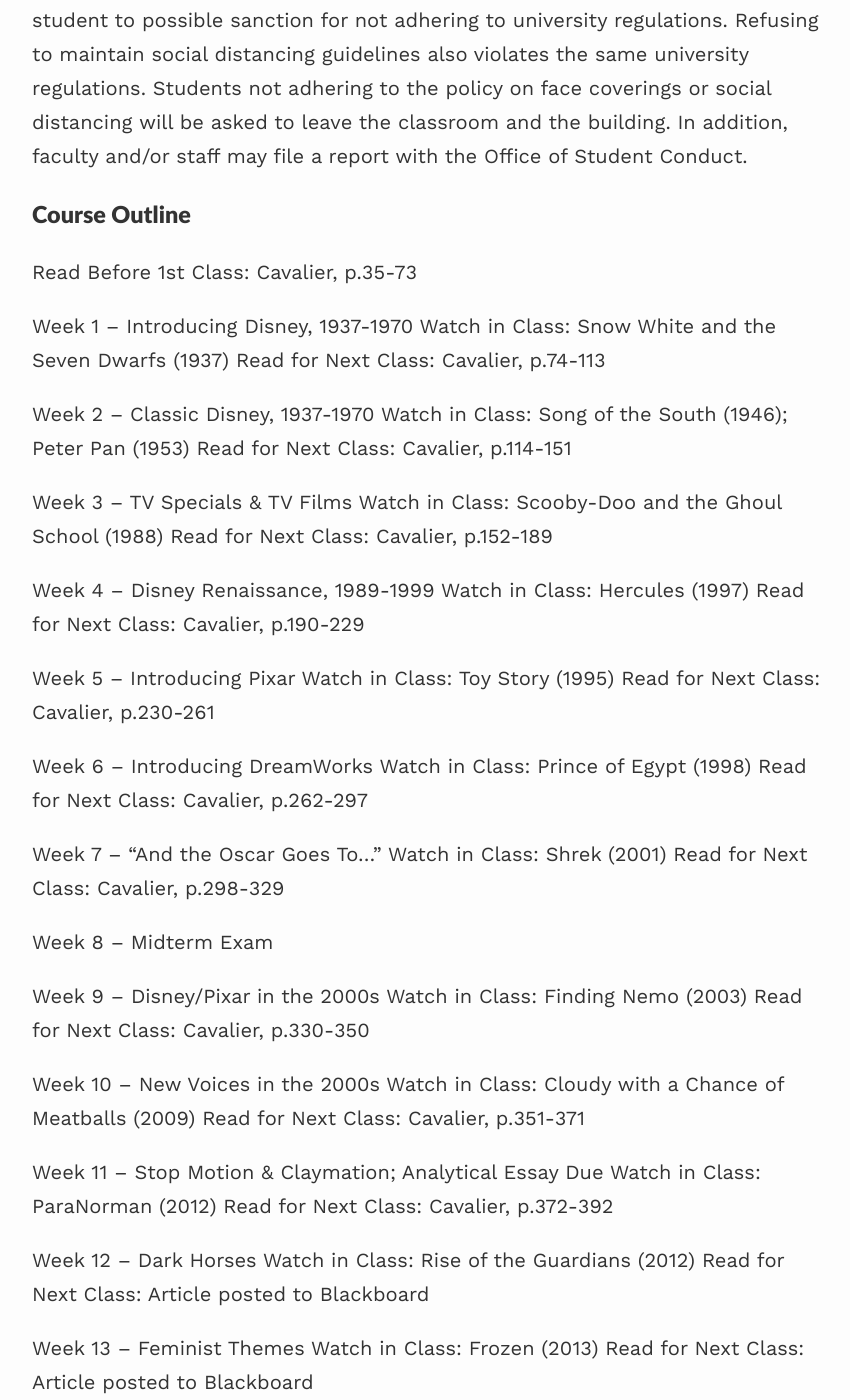
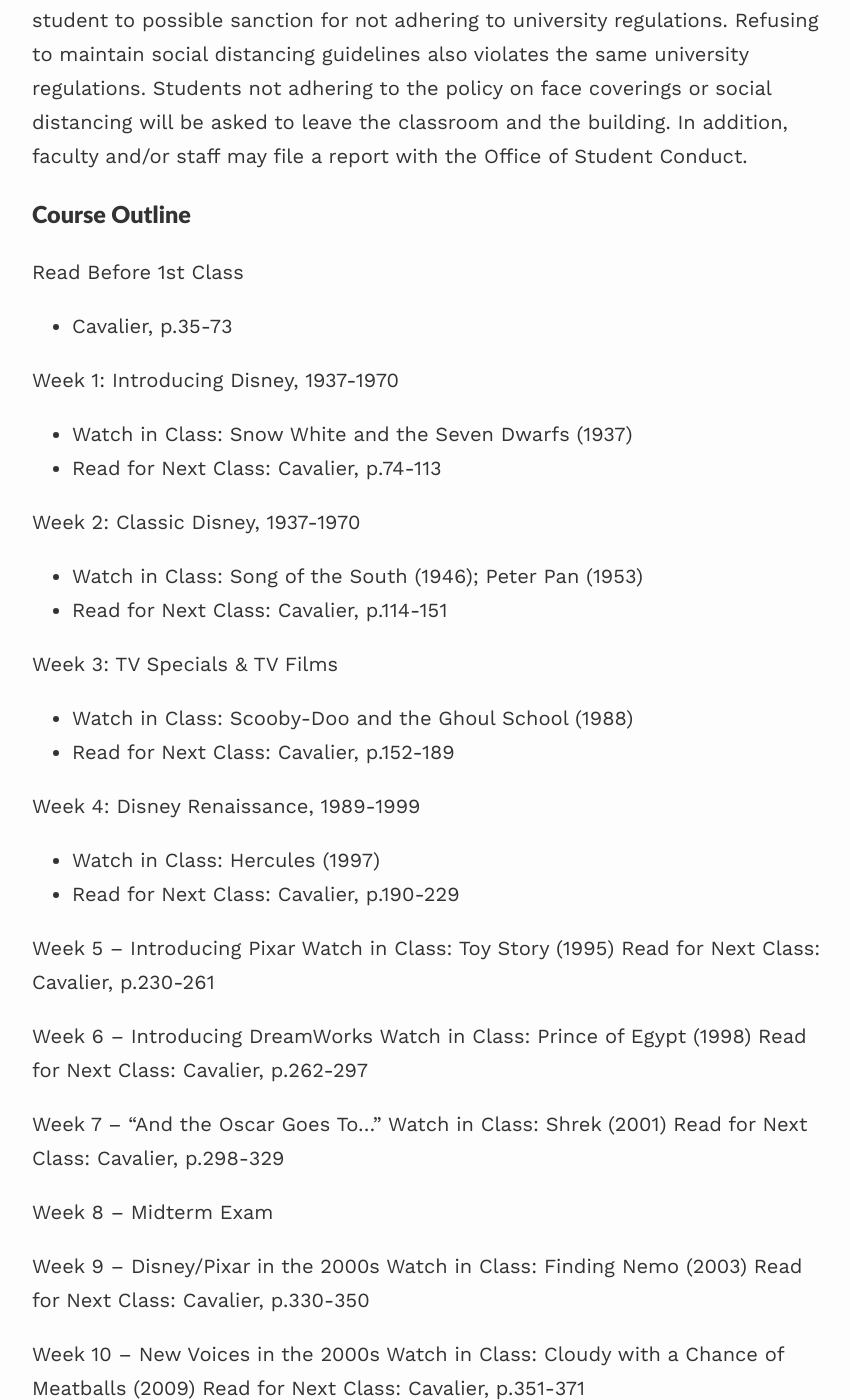
Before and after one commit to kmloesel/about, a Jekyll site: the page built from _projects/project2.md, in a window 1280 px wide and 1400 px high, scrolled down 4459 px. Shown: the whole window, without its empty margins (208-1058 px from the left). Built offline with Jekyll 4.4.1, drawn with Linux system fonts in a browser that asks for light colours; nearby versions of some CDN libraries.

Commit message:
syllabus

```diff
--- a/_projects/project2.md
+++ b/_projects/project2.md
@@ -87,23 +87,24 @@
 
 ### Course Outline ###
 
-Read Before 1st Class: Cavalier, p.35-73
+Read Before 1st Class
+- Cavalier, p.35-73
 
-Week 1 – Introducing Disney, 1937-1970
-Watch in Class: Snow White and the Seven Dwarfs (1937)
-Read for Next Class: Cavalier, p.74-113
+Week 1: Introducing Disney, 1937-1970
+- Watch in Class: Snow White and the Seven Dwarfs (1937)
+- Read for Next Class: Cavalier, p.74-113
 
-Week 2 – Classic Disney, 1937-1970
-Watch in Class: Song of the South (1946); Peter Pan (1953)
-Read for Next Class: Cavalier, p.114-151
+Week 2: Classic Disney, 1937-1970
+- Watch in Class: Song of the South (1946); Peter Pan (1953)
+- Read for Next Class: Cavalier, p.114-151
 
-Week 3 – TV Specials & TV Films
-Watch in Class: Scooby-Doo and the Ghoul School (1988)
-Read for Next Class: Cavalier, p.152-189
+Week 3: TV Specials & TV Films
+- Watch in Class: Scooby-Doo and the Ghoul School (1988)
+- Read for Next Class: Cavalier, p.152-189
 
-Week 4 – Disney Renaissance, 1989-1999
-Watch in Class: Hercules (1997)
-Read for Next Class: Cavalier, p.190-229
+Week 4: Disney Renaissance, 1989-1999
+- Watch in Class: Hercules (1997)
+- Read for Next Class: Cavalier, p.190-229
 
 Week 5 – Introducing Pixar
 Watch in Class: Toy Story (1995)
```
